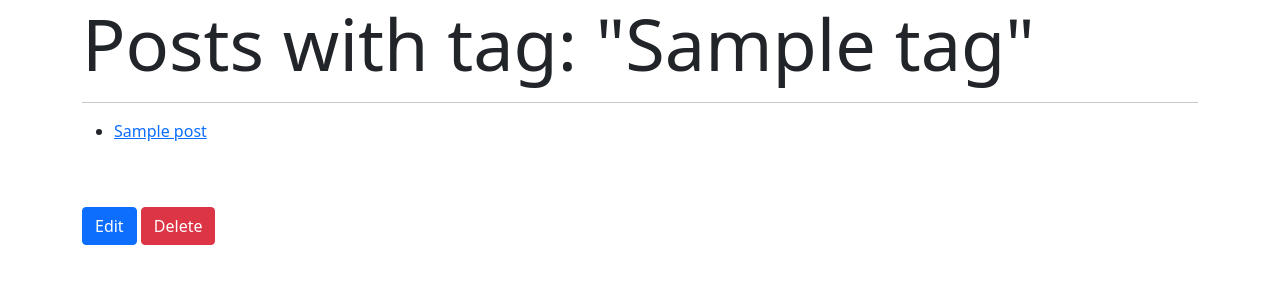
After one commit to Wsanders81/SQL-Exercises, a Flask app: page /tags/1 in a window 1280 px wide. The commit adds this page. Shown: the top 300 px of the page. Run offline with Flask 2, Linux system fonts and the light colour scheme; tables that the repository leaves empty hold one stand-in row (values such as "Sample post").

Commit message:
uplof exercise

```diff
--- a/flask-blogly/app.py
+++ b/flask-blogly/app.py
@@ -2,7 +2,7 @@
 
 from flask import Flask, request, render_template, redirect, flash, session
 from flask_debugtoolbar import DebugToolbarExtension
-from models import db, connect_db, User, Post
+from models import db, connect_db, User, Post, Tag, PostTag
 import datetime
 
 
@@ -97,23 +97,27 @@ def delete_user(user_id):
 def show_posts(post_id):
     """Show post / Show buttons to edit and delete a post"""
     post = Post.query.get_or_404(post_id)
+
     return render_template('show-post.html', post=post)
 
-@app.route('/users/<user_id>/posts/new')
+@app.route('/users/<int:user_id>/posts/new')
 def show_add_post_form(user_id):
     """Show form to add post for user"""
     user = User.query.get(user_id)
-    return render_template('new-post-form.html', user=user)
+    tags = Tag.query.all()
+    return render_template('new-post-form.html', user=user, tags=tags)
 
 
 
-@app.route('/users/<user_id>/posts/new', methods=["POST"])
+@app.route('/users/<int:user_id>/posts/new', methods=["POST"])
 def add_post_to_db(user_id):
     """Handle add form / add post and redirect to user info page"""
-
+    tag_ids= [int(num) for num in request.form.getlist("tags")]
+    tags = Tag.query.filter(Tag.id.in_(tag_ids)).all()
     title = request.form['title']
     content = request.form['content']
-    new_post = Post(title=title, content=content, user_id=user_id)
+    new_post = Post(title=title, content=content, user_id=user_id, tags=tags)
+
     db.session.add(new_post)
     db.session.commit()
     return redirect(f"/users/{user_id}")
@@ -121,14 +125,18 @@ def add_post_to_db(user_id):
 @app.route('/posts/<post_id>/edit')
 def show_edit_form(post_id):
     post = Post.query.get_or_404(post_id)
-    return render_template('edit-post.html', post=post)
+    tags = Tag.query.all()
+    return render_template('edit-post.html', post=post, tags=tags)
 
 
 @app.route('/posts/<post_id>/edit', methods=["POST"])
 def edit_post(post_id):
+    tag_ids= [int(num) for num in request.form.getlist("tags")]
+    tags = Tag.query.filter(Tag.id.in_(tag_ids)).all()
     post =  Post.query.get_or_404(post_id)
     post.title = request.form['title']
     post.content = request.form['content']
+    post.tags = tags
     db.session.add(post)
     db.session.commit()
     return redirect(f"/posts/{post_id}")
@@ -139,3 +147,58 @@ def delete_post(post_id):
     db.session.delete(post)
     db.session.commit()
     return redirect(f"/users/{post.user_id}")
+
+#***** Tags
+
+
+
+
+@app.route('/tags')
+def show_tags():
+    """List all tags with links to tag detail page"""
+    tags = Tag.query.all()
+    return render_template('tags.html', tags=tags)
+
+@app.route("/tags/<tag_id>")
+def show_selected_tag(tag_id):
+    """Show tag detail with links to edit and delete"""
+    tag = Tag.query.get_or_404(tag_id)
+
+    return render_template('show-tag.html', tag=tag)
+
+@app.route('/tags/new')
+def show_new_tag_form():
+    """display add new tag form"""
+    return render_template('new-tag-form.html')
+
+@app.route('/tags/new', methods=["POST"])
+def edit_tag():
+    """edit tag name"""
+    tag_name= request.form['name']
+    new_tag = Tag(name=tag_name)
+    db.session.add(new_tag)
+    db.session.commit()
+    return redirect('/tags')
+
+@app.route('/tags/<tag_id>/edit')
+def show_tag_edit_form(tag_id):
+    """"show edit form for a tag"""
+    tag = Tag.query.get_or_404(tag_id)
+    return render_template('edit-tag.html', tag=tag)
+
+@app.route('/tags/<tag_id>/edit', methods=["POST"])
+def edit_tag_name(tag_id):
+    """edit tag name and redirect back to 'tags'"""
+    tag = Tag.query.get_or_404(tag_id)
+    tag.name = request.form['name']
+    db.session.add(tag)
+    db.session.commit()
+    return redirect('/tags')
+
+@app.route('/tags/<tag_id>/delete')
+def delete_tag(tag_id):
+    """delete tag"""
+    tag = Tag.query.get_or_404(tag_id)
+    db.session.delete(tag)
+    db.session.commit()
+    return redirect('/tags')
--- /dev/null
+++ b/flask-blogly/templates/show-tag.html
@@ -0,0 +1,17 @@
+{% extends 'base.html' %}
+
+{% block content %}
+
+<h1 class="display-2">Posts with tag: "{{tag.name}}"</h1>
+<hr>
+{% for post in tag.posts %}
+<ul >
+   <li><a href=""> {{post.title}}</a></li>
+
+</ul>
+
+{% endfor %}
+
+<a href="/tags/{{tag.id}}/edit" class="btn btn-primary mt-5">Edit</a>
+<a href="/tags/{{tag.id}}/delete" class="btn btn-danger mt-5">Delete</a>
+{% endblock%}
```
Also changed, not shown: flask-blogly/models.py (+18 -0 lines), flask-blogly/seed.py (+17 -1 lines), flask-blogly/templates/edit-post.html (+11 -4 lines), flask-blogly/templates/edit-tag.html (added, +14 -0 lines), flask-blogly/templates/new-post-form.html (+9 -3 lines), flask-blogly/templates/new-tag-form.html (added, +16 -0 lines), flask-blogly/templates/show-post.html (+7 -0 lines), flask-blogly/templates/tags.html (added, +16 -0 lines).
